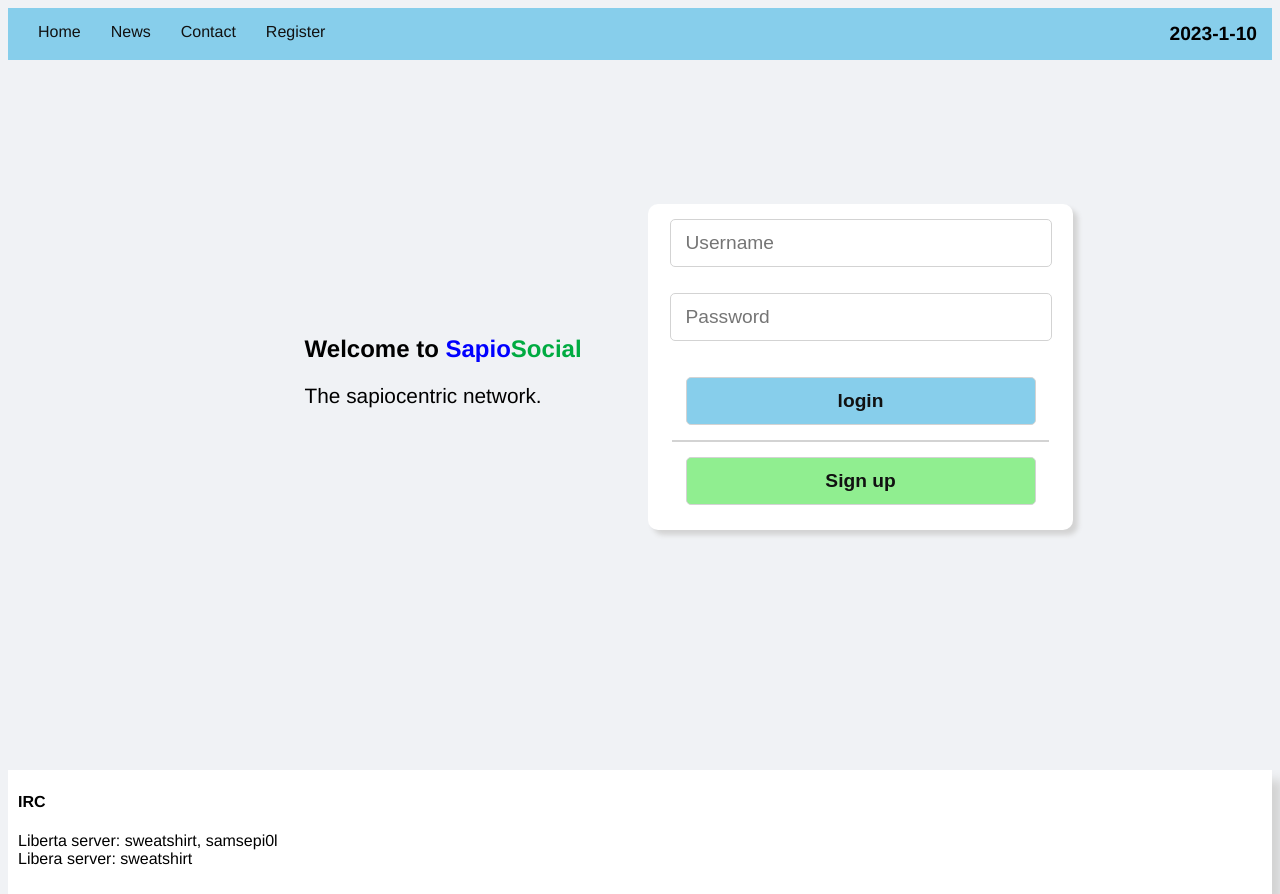
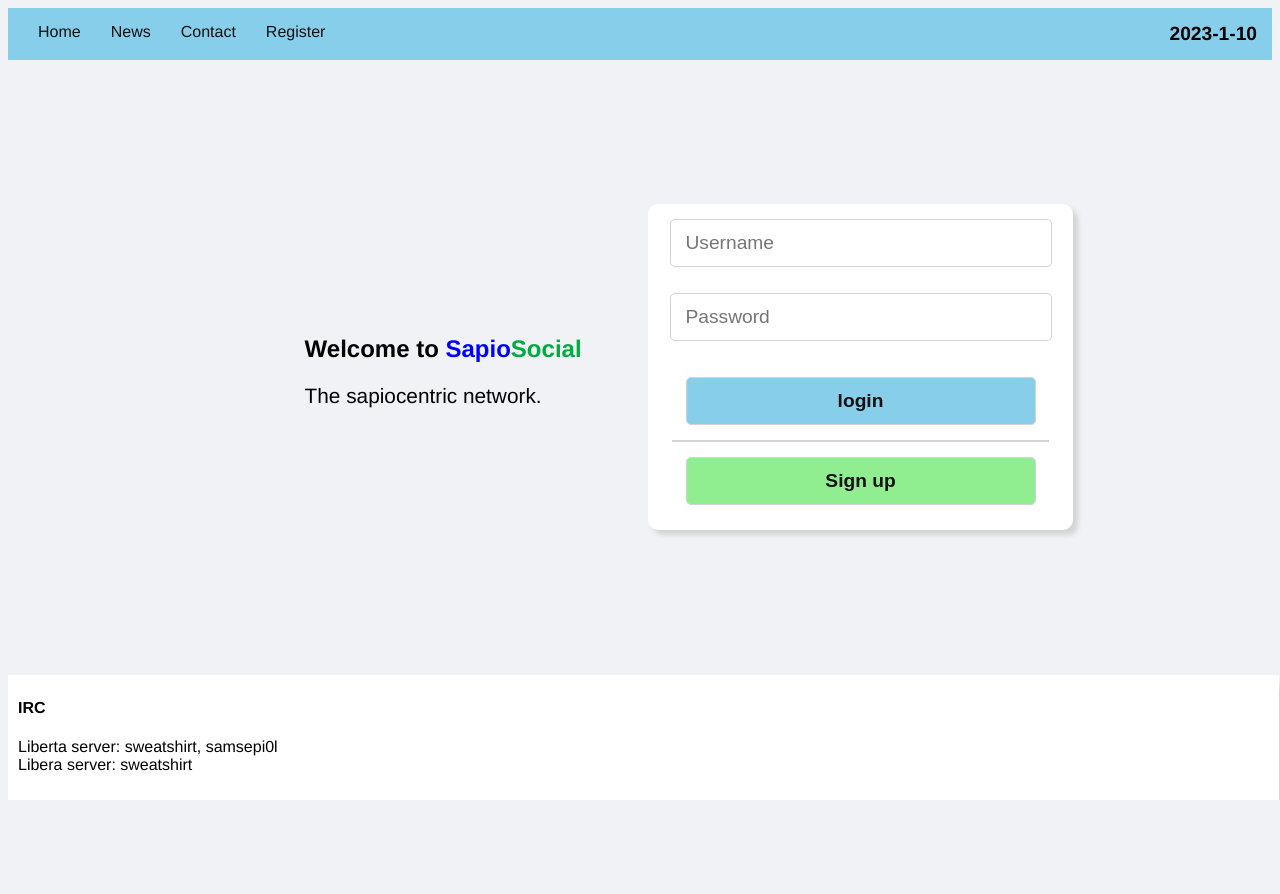
Before and after one commit to sweatshirt0/sapiosocial-js, a React (Create React App) app: page / in a window 1280 px wide. After the commit the page ends 800 px from the top, so only its background shows below. Built offline with nearby package versions, Linux system fonts and the light colour scheme.

Commit message:
fix fullscreen footer position.

```diff
--- a/src/index.css
+++ b/src/index.css
@@ -298,6 +298,12 @@ body {
 	.home-content-wrapper {
 		left: 22vw;
 	}
+
+	.footer-wrapper {
+		position: absolute;
+		bottom: 0px;
+		width: 98.5vw;
+	}
 }
 
 @media screen and (min-width: 1900px) {
```
